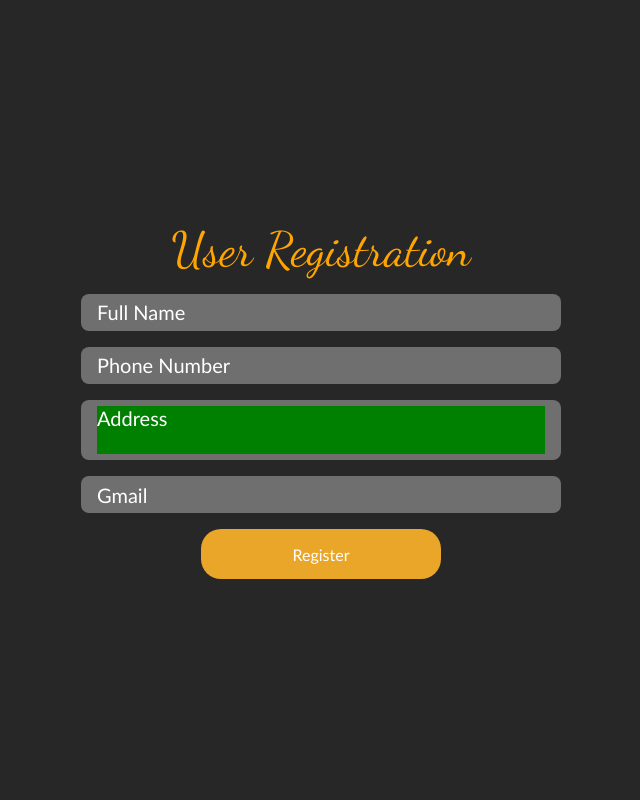
After one commit to ashrafuldalif/shimantos_bussiness, a Flask app: page /login in a window 1280 px wide. The commit adds this page. Shown: the whole page, without its empty margins (319-959 px from the left). Run offline with Flask 3, Linux system fonts and the light colour scheme.

Commit message:
login page

```diff
--- a/app.py
+++ b/app.py
@@ -19,6 +19,9 @@ def home():
 @app.route("/shop")
 def shop():
     return render_template("shop.html",p=products)
+@app.route("/login")
+def login():
+    return render_template("login.html")
 
 app.run(host="0.0.0.0", port=5000, debug=True)
 # app.run(debug=True)
--- /dev/null
+++ b/static/css/login.css
@@ -0,0 +1,127 @@
+:root {
+  --backGroundClr: #272727;
+  --basicTxtColor: white;
+  --highLight: orange;
+  --highLight2: rgb(233, 166, 41);
+  --minColor: rgb(151, 151, 151);
+
+  --basicFont: "Calibri", sans-serif;
+  --baiscFontWeight: 350;
+  --basicFontSize: 16px;
+}
+@font-face {
+  font-family: "for_heading";
+  src: url("../fonts/DancingScript-VariableFont_wght.ttf") format("truetype");
+  font-weight: 100;
+  font-style: normal;
+}
+
+* {
+  margin: 0;
+  padding: 0;
+  box-sizing: border-box;
+}
+
+html,
+body {
+  color: var(--basicTxtColor);
+  font-weight: var(--baiscFontWeight);
+  font-size: var(--basicFontSize);
+
+  font-family: var(--basicFont);
+  width: 100%;
+  height: 100%;
+  border: 0.1rem solid rgba(255, 0, 0, 0);
+  padding: 0.25rem;
+}
+h1{
+    font-family: for_heading;
+    font-weight: 200;
+    font-size: 3rem;
+    color:var(--highLight);
+}
+body {
+    display: flex;
+    align-items: center;
+    justify-content: center;
+  color: var(--basicTxtColor);
+  background-color: var(--backGroundClr);
+}
+a {
+  all: unset;
+}
+.icons {
+  height: 30px !important;
+  width: 40px !important;
+}
+
+/* Remove all styles from text inputs, tel inputs, and textareas */
+
+input,
+textarea,button {
+    all: unset; /* Removes all styling */
+    appearance: none; /* Removes platform-native styling */
+    -webkit-appearance: none; /* For Safari */
+    -moz-appearance: none; /* For Firefox */
+
+    /* Additional resets for complete control */
+    background: none;
+    border: none;
+    outline: none;
+    padding: 0;
+    margin: 0;
+    box-shadow: none;
+    border-radius: 0;
+    width: auto;
+    height: auto;
+    font: inherit;
+    color: inherit;
+    line-height: normal;
+}
+
+.login-container,button{
+    display:flex;
+    flex-direction: column;
+    align-items: center;
+    justify-content: center;
+}
+.form-group {
+    height: fit-content;
+    width: 30rem;
+    background-color: rgba(128, 128, 128, 0.805);
+    margin: 1rem 0;
+    font-size: 20px;
+    display: flex;
+    justify-content: start;
+    padding:0.4rem 1rem;
+    align-items: center;
+    border-radius: 0.5rem;
+}
+.form-group :only-child{
+    width: 100%;
+    height: fit-contents;
+    overflow: auto;
+    flex-wrap: wrap;
+}
+input::placeholder , textarea::placeholder{
+color:  white;
+}
+textarea {
+    width: 100%;
+
+    height: 3rem;
+    resize: none;
+    background-color: green;
+    overflow-x: hidden;
+    overflow-y: auto;
+    white-space: pre-wrap;
+    word-wrap: break-word;
+}
+button{
+    background-color: var(--highLight2);
+    height: 50px;
+    width: 15rem;
+    align-self: center;
+    justify-self: center;
+    border-radius: 20px;
+}
--- a/templates/base.html
+++ b/templates/base.html
@@ -20,8 +20,10 @@
       <div class="top right">
         <div class="users DF">
           <p class="user_name btnImgs">Ashraful D alif</p>
-          <button class="btnImgs">
-            <img src="../static/iamges/userIcon.svg" alt="" class="icons" />
+          <button class="btnImgs" >
+          <a href="{{ url_for('login') }}">
+              <img src="../static/iamges/userIcon.svg" alt="" class="icons" />
+            </a>
           </button>
         </div>
       </div>
--- /dev/null
+++ b/templates/login.html
@@ -0,0 +1,61 @@
+<html lang="en">
+<head>
+    <meta charset="UTF-8">
+    <meta name="viewport" content="width=device-width, initial-scale=1.0">
+    <link rel="stylesheet" href="../static/css/login.css">
+    <title>Login To VOID</title>
+</head>
+<body>
+
+
+    <div class="login-container">
+        <h1>User Registration</h1>
+        <form id="registrationForm">
+            <div class="form-group">
+
+                <input type="text" id="name" name="name" placeholder="Full Name" required>
+            </div>
+            <div class="form-group">
+                <input type="tel" id="phone" placeholder="Phone Number" name="phone" required>
+            </div>
+            <div class="form-group">
+
+                <textarea id="address" name="address" placeholder="Address" required></textarea>
+            </div>
+            <div class="form-group">
+                <input type="email" id="email" placeholder="Gmail" name="email" required>
+            </div>
+            <button type="submit">
+                Register
+            </button>
+        </form>
+    </div>
+</body>
+
+<script>
+    document.getElementById('registrationForm').addEventListener('submit', function(e) {
+            e.preventDefault();
+
+            // Get form values
+            const name = document.getElementById('name').value;
+            const phone = document.getElementById('phone').value;
+            const address = document.getElementById('address').value;
+            const email = document.getElementById('email').value;
+
+            // Simple validation for Gmail
+            if (!email.endsWith('@gmail.com')) {
+                alert('Please enter a valid Gmail address');
+                return;
+            }
+
+            // Here you would typically send the data to a server
+            console.log('Registration Data:', { name, phone, address, email });
+            alert('Registration successful! (This is a demo)');
+
+            // Reset form
+            this.reset();
+        });
+        </script>
+
+
+</html>
```
